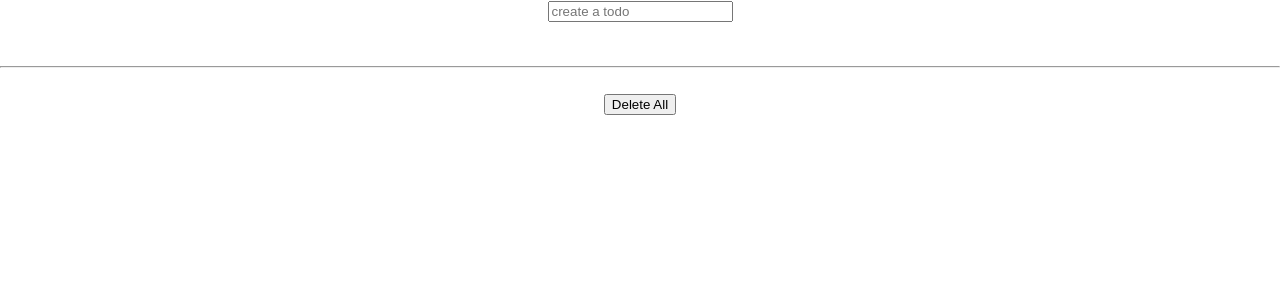
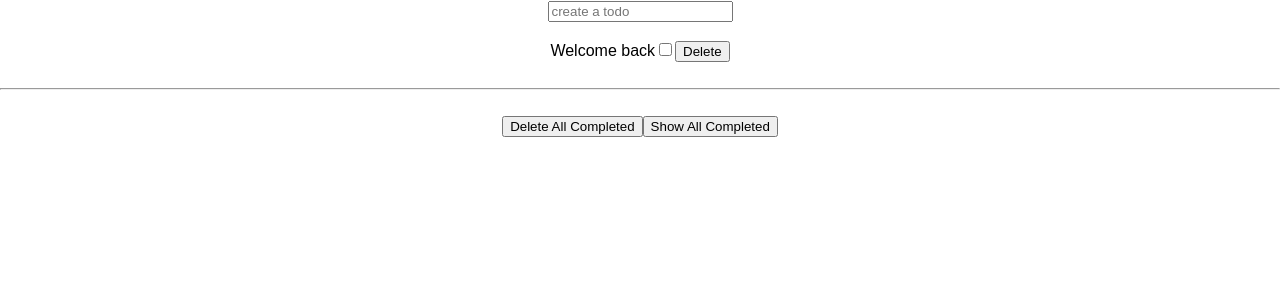
Before and after one commit to carloschulo/todo-react-redux, a React (Create React App) app: page / in a window 1280 px wide. Shown: the top 300 px of the page. Built offline with nearby package versions, Linux system fonts and the light colour scheme.

Commit message:
added action to show all

```diff
--- a/src/App.js
+++ b/src/App.js
@@ -5,7 +5,8 @@ import {
   createTodo,
   completeTodo,
   deleteTodo,
-  deleteAllCompleteTodo
+  deleteAllCompleteTodo,
+  showAllCompleteTodo
 } from "./actions/todos";
 
 import "./App.css";
@@ -18,7 +19,7 @@ class App extends Component {
     this.handleComplete = this.handleComplete.bind(this);
     this.handleDeleted = this.handleDeleted.bind(this);
     this.handleDeleteComplete = this.handleDeleteComplete.bind(this);
-
+    this.handleShowComplete = this.handleShowComplete.bind(this);
     this.state = {
       text: ""
     };
@@ -43,6 +44,9 @@ class App extends Component {
 
   handleDeleteComplete(){
     this.props.deleteAllCompleteTodo();
+  }
+  handleShowComplete(){
+    this.props.showAllCompleteTodo();
   }
 
   render() {
@@ -79,7 +83,8 @@ class App extends Component {
         <br />
         <hr />
         <br />
-        <button onClick={this.handleDeleteComplete}>Delete All</button>
+        <button onClick={this.handleDeleteComplete}>Delete All Completed</button>
+         <button onClick={this.handleShowComplete}>Show All Completed</button>
       </div>
     );
   }
@@ -89,5 +94,5 @@ export default connect(
   state => ({
     todos: state.todos
   }),
-  { createTodo, completeTodo, deleteTodo, deleteAllCompleteTodo }
+  { createTodo, completeTodo, deleteTodo, deleteAllCompleteTodo, showAllCompleteTodo }
 )(App);
--- a/src/actions/todos.js
+++ b/src/actions/todos.js
@@ -1,7 +1,7 @@
 /*
   Create TODO --
   List all TODO
-  Click for Completed TODO
+  Click for Completed TODO ---
   Delete a TODO ---
   Delete all Completed TODO
 
@@ -11,6 +11,7 @@ export const CREATE_TODO = 'CREATE_TODO';
 export const COMPLETE_TODO = 'COMPLETE_TODO';
 export const DELETE_TODO = 'DELETE_TODO';
 export const DELETE_ALL_COMPLETE_TODO = 'DELETE_ALL_COMPLETE_TODO';
+export const SHOW_COMPLETED_TODO = 'SHOW_COMPLETED_TODO';
 
 export function createTodo(text) {
   return {
@@ -38,3 +39,9 @@ export function deleteAllCompleteTodo() {
     type: DELETE_ALL_COMPLETE_TODO,
   }
 }
+
+export function showAllCompleteTodo() {
+  return {
+    type: SHOW_COMPLETED_TODO,
+  }
+}
--- a/src/reducers/todos.js
+++ b/src/reducers/todos.js
@@ -3,7 +3,8 @@ import {
   CREATE_TODO,
   COMPLETE_TODO,
   DELETE_TODO,
-  DELETE_ALL_COMPLETE_TODO
+  DELETE_ALL_COMPLETE_TODO,
+  SHOW_COMPLETED_TODO
 } from "../actions/todos";
 
 const nameInitialState = [];
@@ -32,6 +33,8 @@ export default (state = nameInitialState, action) => {
       return state.filter(todo => todo.id !== action.id);
     case DELETE_ALL_COMPLETE_TODO:
       return state.filter(todo => !todo.completed);
+    case SHOW_COMPLETED_TODO:
+      return state.filter(todo => todo.completed);
     default:
       return state;
   }
--- a/src/store.js
+++ b/src/store.js
@@ -1,17 +1,25 @@
-import { createStore, applyMiddleware, compose } from 'redux';
-import { createLogger } from 'redux-logger';
+import { createStore, applyMiddleware, compose } from "redux";
+import { createLogger } from "redux-logger";
 
-import rootReducer from './reducers';
+import rootReducer from "./reducers";
 
-const middlewares = [
-  createLogger()
-];
+const middlewares = [createLogger()];
+
+const persistedState = {
+  todos: [
+    {
+      id: 0,
+      text: "Welcome back",
+      completed: false
+    }
+  ]
+};
 
 export default createStore(
   rootReducer,
-  undefined,
+  persistedState,
   compose(
     applyMiddleware(...middlewares),
-    window.devToolsExtension ? window.devToolsExtension() : f=>f
+    window.devToolsExtension ? window.devToolsExtension() : f => f
   )
 );
```
